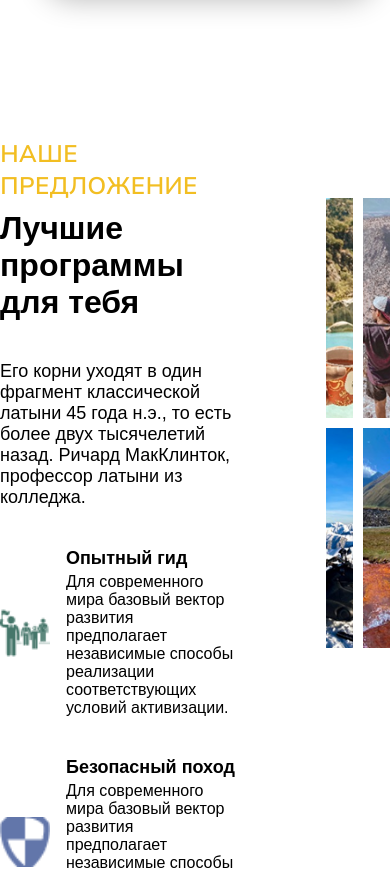
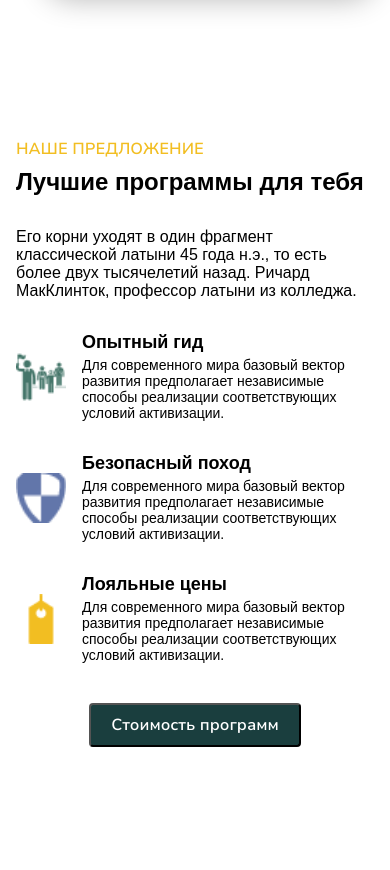
Before and after one commit to runohod/rumtibet, a website built with Vite: page index.html in a window 390 px wide. Shown: the part 1440-2310 px from the top of the page. Built offline with nearby package versions, Linux system fonts and the light colour scheme.

Commit message:
media programs

```diff
--- a/index.html
+++ b/index.html
@@ -106,17 +106,17 @@
                         <li class="programs__item">
                             <img src="./src/assets/img/programs-guide-icon.png" alt="" class="programs__icon"/>
                             <h4 class="programs__item-title">Опытный гид</h4>
-                            <p>Для современного мира базовый вектор развития предполагает независимые способы реализации соответствующих условий активизации.</p>
+                            <p class="programs__item-p">Для современного мира базовый вектор развития предполагает независимые способы реализации соответствующих условий активизации.</p>
                         </li>
                         <li class="programs__item">
                             <img src="./src/assets/img/programs-safe-icon.png" alt="" class="programs__icon"/>
                             <h4 class="programs__item-title">Безопасный поход</h4>
-                            <p>Для современного мира базовый вектор развития предполагает независимые способы реализации соответствующих условий активизации.</p>
+                            <p class="programs__item-p">Для современного мира базовый вектор развития предполагает независимые способы реализации соответствующих условий активизации.</p>
                         </li>
                         <li class="programs__item">
                             <img src="./src/assets/img/programs-price-icon.png" alt="" class="programs__icon"/>
                             <h4 class="programs__item-title">Лояльные цены</h4>
-                            <p>Для современного мира базовый вектор развития предполагает независимые способы реализации соответствующих условий активизации.</p>
+                            <p class="programs__item-p">Для современного мира базовый вектор развития предполагает независимые способы реализации соответствующих условий активизации.</p>
                         </li>
                     </ul>
                 <div class="programs__button__mobile">
--- a/src/scss/components/programs.scss
+++ b/src/scss/components/programs.scss
@@ -2,12 +2,20 @@
   display: flex;
   padding-top: 100px;
   padding-bottom: 80px;
+  padding-left: 16px;
+  padding-right: 16px;
 }
 
 .programs__content {
   display: flex;
   flex-wrap: nowrap;
   gap: 90px;
+}
+
+@media screen and (max-width: 992px) {
+  .programs__content {
+    gap: 40px;
+  }
 }
 
 .programs__left {
@@ -25,11 +33,36 @@
   font-family: "NunitoSans-SemiBold", sans-serif;
 }
 
+@media screen and (max-width: 992px) {
+  .programs__title {
+    font-size: 17px;
+  }
+}
+
+@media screen and (max-width: 390px) {
+  .programs__title {
+    font-size: 16px;
+  }
+}
+
 .programs__subtitle {
   font-family: "NunitoSans-ExtraBold", sans-serif;
   font-size: 32px;
   font-weight: 800;
   padding-bottom: 40px;
+}
+
+@media screen and (max-width: 992px) {
+  .programs__subtitle {
+    font-size: 25px;
+  }
+}
+
+@media screen and (max-width: 390px) {
+  .programs__subtitle {
+    font-size: 24px;
+    padding-bottom: 32px;
+  }
 }
 
 .programs__description {
@@ -38,6 +71,26 @@
   font-weight: 400;
   font-size: 18px;
   padding-bottom: 40px;
+}
+
+@media screen and (max-width: 992px) {
+  .programs__description {
+    font-size: 13px;
+  }
+}
+
+@media screen and (max-width: 390px) {
+  .programs__description {
+    font-size: 16px;
+    padding-bottom: 32px;
+  }
+}
+
+@media screen and (max-width: 390px) {
+  .programs__button__mobile {
+    display: flex;
+    justify-content: center;
+  }
 }
 
 .programs__button {
@@ -52,10 +105,31 @@
   margin-top: 40px;
 }
 
+@media screen and (max-width: 992px) {
+  .programs__button {
+    font-size: 16px;
+    width: 200px;
+    height: 47px;
+  }
+}
+
+@media screen and (max-width: 390px) {
+  .programs__button {
+    width: 212px;
+    height: 44px;
+  }
+}
+
 .programs__list {
   display: flex;
   flex-direction: column;
   gap: 40px;
+}
+
+@media screen and (max-width: 390px) {
+  .programs__list {
+    gap: 32px;
+  }
 }
 
 .programs__item {
@@ -81,6 +155,30 @@
   font-weight: bold;
 }
 
+@media screen and (max-width: 992px) {
+  .programs__item-title {
+    font-size: 15px;
+  }
+}
+
+@media screen and (max-width: 390px) {
+  .programs__item-title {
+    font-size: 18px;
+  }
+}
+
+@media screen and (max-width: 992px) {
+  .programs__item-p {
+    font-size: 13px;
+  }
+}
+
+@media screen and (max-width: 390px) {
+  .programs__item-p {
+    font-size: 14px;
+  }
+}
+
 .programs__images {
   display: grid;
   grid-template-columns: repeat(2, 1fr);
@@ -88,3 +186,16 @@
   max-height: 510px;
   padding-top: 60px;
 }
+
+@media screen and (max-width: 992px) {
+  .programs__images {
+    max-height: 416px;
+    padding-top: 76px;
+  }
+}
+
+@media screen and (max-width: 768px) {
+  .programs__images {
+    display: none;
+  }
+}
```
